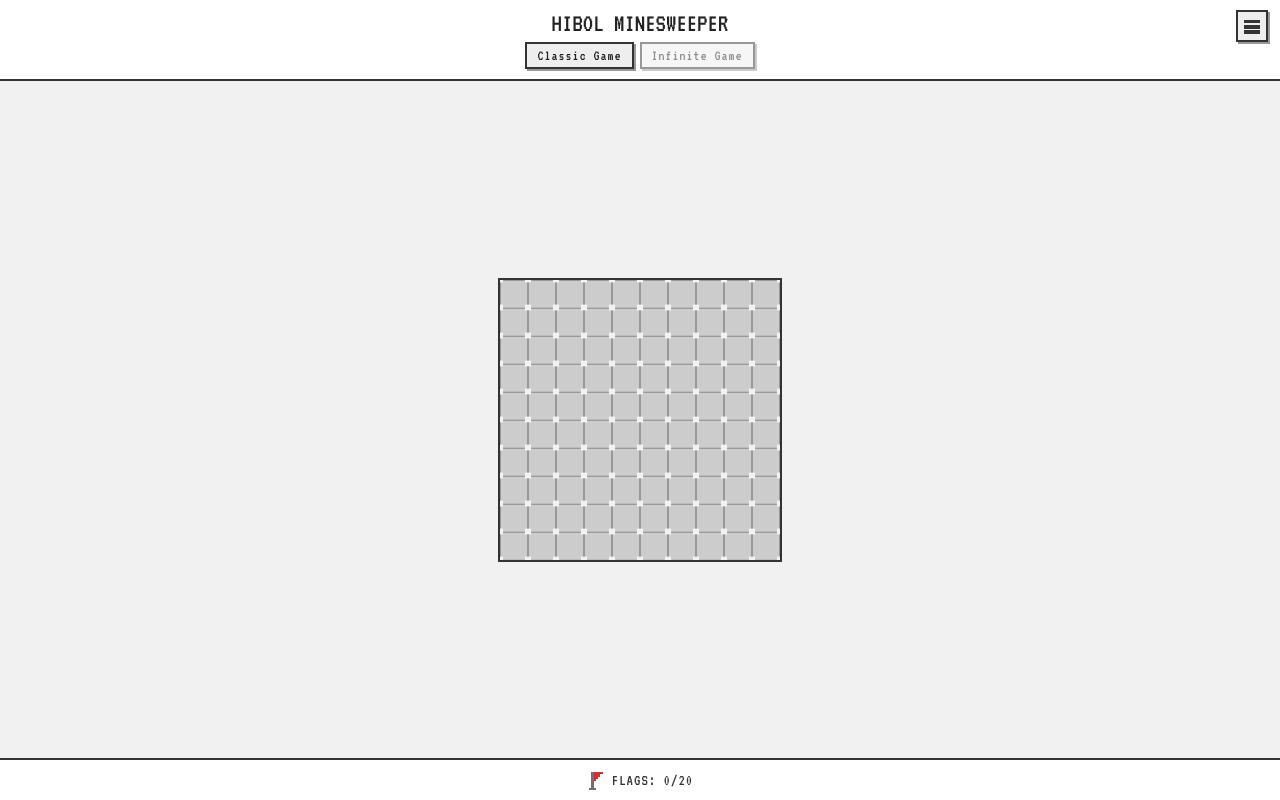
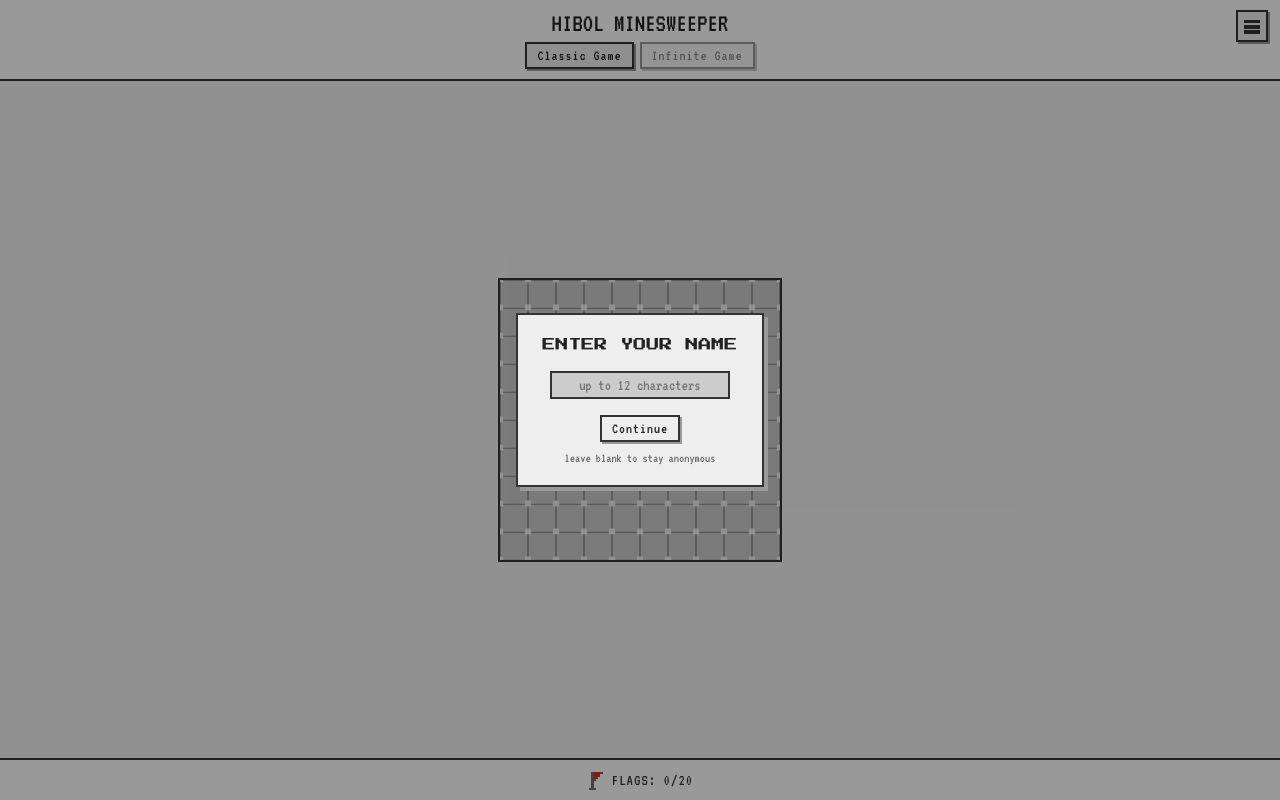
Before and after one commit to hibol/hibol-minesweeper, a Vue app: page / in a window 1280 px wide. Built offline with nearby package versions, Linux system fonts and the light colour scheme.

Commit message:
ask for a username on first launch, greet the player by name

```diff
--- a/src/App.vue
+++ b/src/App.vue
@@ -7,6 +7,7 @@ import LockedHint from './components/LockedHint.vue'
 import GameOverBanner from './components/GameOverBanner.vue'
 import ConfirmDialog from './components/ConfirmDialog.vue'
 import IntroDialog from './components/IntroDialog.vue'
+import UsernameDialog from './components/UsernameDialog.vue'
 import SpecialCellsDialog from './components/SpecialCellsDialog.vue'
 import AchievementBanner from './components/AchievementBanner.vue'
 import ToastBanner from './components/ToastBanner.vue'
@@ -16,6 +17,7 @@ import { useFogOfWar } from './composables/useFogOfWar'
 import { MINE_PIXELS, FLAG_PIXELS, HEART_PIXELS, ROBOT_PIXELS, HELP_PIXELS, ORIGIN_PIXELS, HOME_PIXELS } from './icons'
 import { recordRun } from './runHistory'
 import { tapAction, isTouchDevice, showHelpButton, showCoordinates } from './settings'
+import { usernamePrompted, markUsernamePrompted, setUsername } from './username'
 import { saveActiveGame, loadActiveGame, clearActiveGame } from './gameStorage'
 import { markHeartFound, markRobotFound } from './discoveries'
 import {
@@ -841,6 +843,28 @@ function dismissTapIntro(dontShowAgain) {
   }
 }
 
+function maybeShowTapIntro() {
+  if (isTouchDevice && localStorage.getItem(SEEN_TAP_INTRO_KEY) !== "true") {
+    showTapIntro.value = true
+  }
+}
+
+// Tout premier lancement : on demande un pseudo (facultatif, cf.
+// UsernameDialog.vue / username.js) avant tout le reste. Le popup tap/long-
+// press attend la fin de ce dialog pour ne pas s'empiler dessus — d'où
+// maybeShowTapIntro() rappelé dans onUsernameSubmit plutôt qu'inconditionnel
+// au montage.
+const showUsernameDialog = ref(false)
+
+function onUsernameSubmit(name) {
+  if (name) {
+    setUsername(name)
+  }
+  markUsernamePrompted()
+  showUsernameDialog.value = false
+  maybeShowTapIntro()
+}
+
 // Popup ouverte à la demande (bouton "?" du compteur concerné). Retient
 // QUELLE case expliquer, pas juste un booléen : un seul dialog partagé.
 const activeSpecialCellHelp = ref(null) // 'heart' | 'robot' | null
@@ -1050,8 +1074,10 @@ onMounted(() => {
     }
   }
 
-  if (isTouchDevice && localStorage.getItem(SEEN_TAP_INTRO_KEY) !== "true") {
-    showTapIntro.value = true
+  if (!usernamePrompted.value) {
+    showUsernameDialog.value = true
+  } else {
+    maybeShowTapIntro()
   }
 
   document.addEventListener("visibilitychange", onVisibilityChange)
@@ -1188,6 +1214,8 @@ function resetEverything() {
     @cancel="cancelPendingStart"
     @confirm="confirmPendingStart"
   />
+
+  <UsernameDialog :show="showUsernameDialog" @submit="onUsernameSubmit" />
 
   <IntroDialog
     :show="showInfiniteIntro"
--- /dev/null
+++ b/src/components/UsernameDialog.vue
@@ -0,0 +1,128 @@
+<script setup>
+import { ref, computed } from 'vue'
+import { MAX_USERNAME_LENGTH } from '../username'
+
+defineProps({
+  show: Boolean
+})
+
+// Émet le nom choisi (chaîne éventuellement vide — laisser vide est permis).
+const emit = defineEmits(['submit'])
+
+// Deux temps dans le même dialog plutôt que deux composants : saisie du nom,
+// puis phrase d'accueil qui le réutilise. Le composant est monté via v-if côté
+// App.vue, donc cet état interne repart de zéro à chaque affichage.
+const step = ref('input') // 'input' | 'welcome'
+const name = ref('')
+const chosenName = ref('')
+
+function goToWelcome() {
+  chosenName.value = name.value.trim().slice(0, MAX_USERNAME_LENGTH)
+  step.value = 'welcome'
+}
+
+function finish() {
+  emit('submit', chosenName.value)
+}
+
+// Ton "attract-mode" arcade, aligné sur le reste de la copie du jeu (titres
+// en Press Start 2P, formules sèches "Beware of the fog of war").
+const welcomeTitle = computed(() =>
+  chosenName.value ? `WELCOME, ${chosenName.value.toUpperCase()}` : 'WELCOME'
+)
+
+const welcomeMessage = 'The minefield is waiting. Good luck.'
+</script>
+
+<template>
+  <div v-if="show" class="username-overlay">
+    <div class="username-box">
+      <template v-if="step === 'input'">
+        <div class="username-title">ENTER YOUR NAME</div>
+        <input
+          v-model="name"
+          class="username-input"
+          type="text"
+          :maxlength="MAX_USERNAME_LENGTH"
+          autocomplete="off"
+          autocapitalize="off"
+          spellcheck="false"
+          placeholder="up to 12 characters"
+          @keydown.enter="goToWelcome"
+        />
+        <div class="username-actions">
+          <button class="pixel-btn" @click="goToWelcome">Continue</button>
+        </div>
+        <div class="username-hint">leave blank to stay anonymous</div>
+      </template>
+
+      <template v-else>
+        <div class="username-title">{{ welcomeTitle }}</div>
+        <div class="username-sub">{{ welcomeMessage }}</div>
+        <div class="username-actions">
+          <button class="pixel-btn" @click="finish">PRESS START</button>
+        </div>
+      </template>
+    </div>
+  </div>
+</template>
+
+<style scoped>
+/* Repris de IntroDialog.vue : même famille visuelle que les autres popups. */
+.username-overlay {
+  position: fixed;
+  inset: 0;
+  z-index: 10;
+  background: rgba(0, 0, 0, 0.4);
+  display: flex;
+  align-items: center;
+  justify-content: center;
+}
+
+.username-box {
+  background: var(--color-panel-bg);
+  border: 2px solid var(--color-chrome-border);
+  box-shadow: 4px 4px 0 var(--color-border-soft);
+  padding: 20px 24px;
+  max-width: 320px;
+  text-align: center;
+  font-family: 'VT323', monospace;
+}
+
+.username-title {
+  font-family: 'Press Start 2P', monospace;
+  font-size: 13px;
+  color: var(--color-text-strong);
+  line-height: 1.6;
+}
+
+.username-sub {
+  margin-top: 12px;
+  font-size: 16px;
+  color: var(--color-text);
+}
+
+/* Aligné sur .seed-input dans BurgerMenu.vue. */
+.username-input {
+  margin-top: 16px;
+  font-family: 'VT323', monospace;
+  font-size: 16px;
+  width: 180px;
+  padding: 4px 8px;
+  background: var(--color-cell-unrevealed-bg);
+  border: 2px solid var(--color-chrome-border);
+  color: var(--color-text-strong);
+  text-align: center;
+}
+
+.username-actions {
+  margin-top: 16px;
+}
+
+.username-hint {
+  margin-top: 10px;
+  font-size: 13px;
+  color: var(--color-text);
+  opacity: 0.7;
+}
+</style>
--- /dev/null
+++ b/src/username.js
@@ -0,0 +1,39 @@
+import { ref, watch } from 'vue'
+
+const USERNAME_KEY = "hibol-minesweeper:username"
+// Distinct de "un username est renseigné" : on retient qu'on a DÉJÀ proposé le
+// choix au tout premier lancement, pour ne pas le redemander à quelqu'un qui a
+// délibérément laissé vide. Un vrai mécanisme anti-doublon (type "player5233"
+// attribué d'office) viendra avec le classement en ligne — hors sujet ici, on
+// se contente de stocker le nom tel quel côté client.
+const USERNAME_PROMPTED_KEY = "hibol-minesweeper:username-prompted"
+
+// Aligné sur le maxlength du champ (cf. UsernameDialog.vue) — la coupe dans
+// setUsername n'est qu'une ceinture-bretelles côté donnée.
+export const MAX_USERNAME_LENGTH = 12
+
+// Refs partagées (singleton), même principe que settings.js : n'importe quel
+// composant qui importe `username` lit le même état réactif.
+export const username = ref(localStorage.getItem(USERNAME_KEY) ?? "")
+export const usernamePrompted = ref(localStorage.getItem(USERNAME_PROMPTED_KEY) === "true")
+
+export function setUsername(value) {
+  username.value = value.trim().slice(0, MAX_USERNAME_LENGTH)
+}
+
+export function markUsernamePrompted() {
+  usernamePrompted.value = true
+}
+
+watch(username, (value) => {
+  localStorage.setItem(USERNAME_KEY, value)
+})
+
+// N'écrit que quand ça passe à true (jamais remis à false hors "Reset
+// everything", qui efface toutes les clés et recharge) — même logique que les
+// jalons de discoveries.js.
+watch(usernamePrompted, (value) => {
+  if (value) {
+    localStorage.setItem(USERNAME_PROMPTED_KEY, "true")
+  }
+})
```
